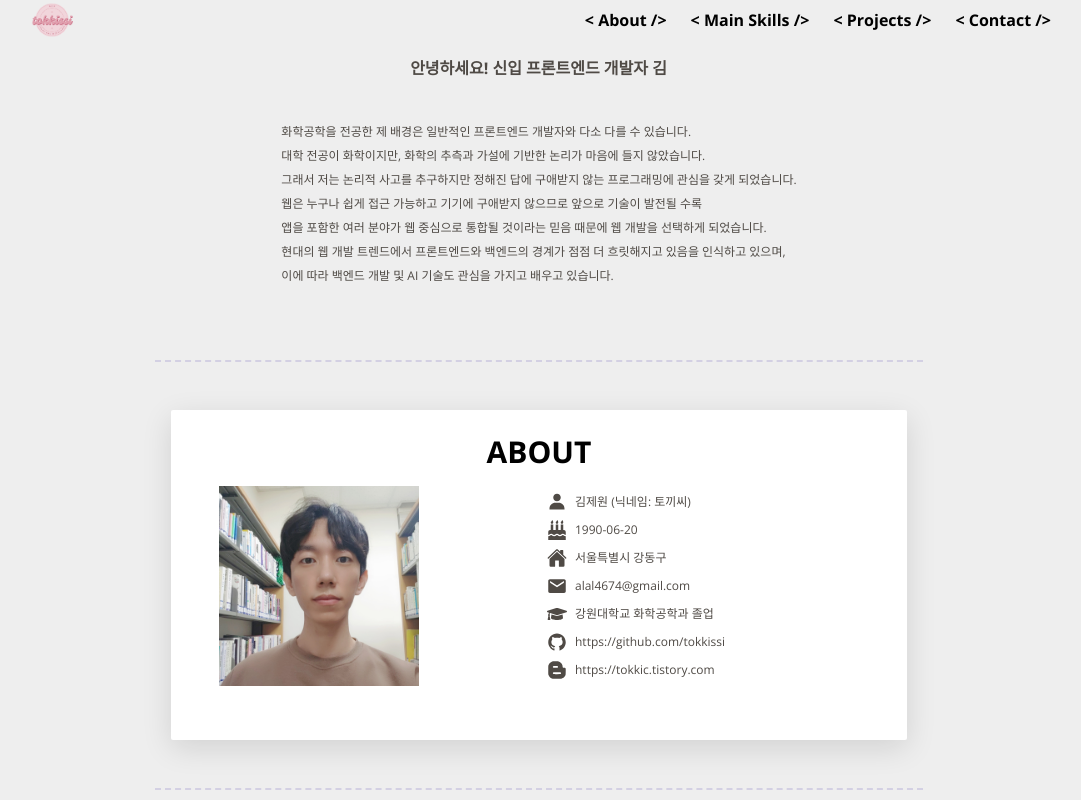
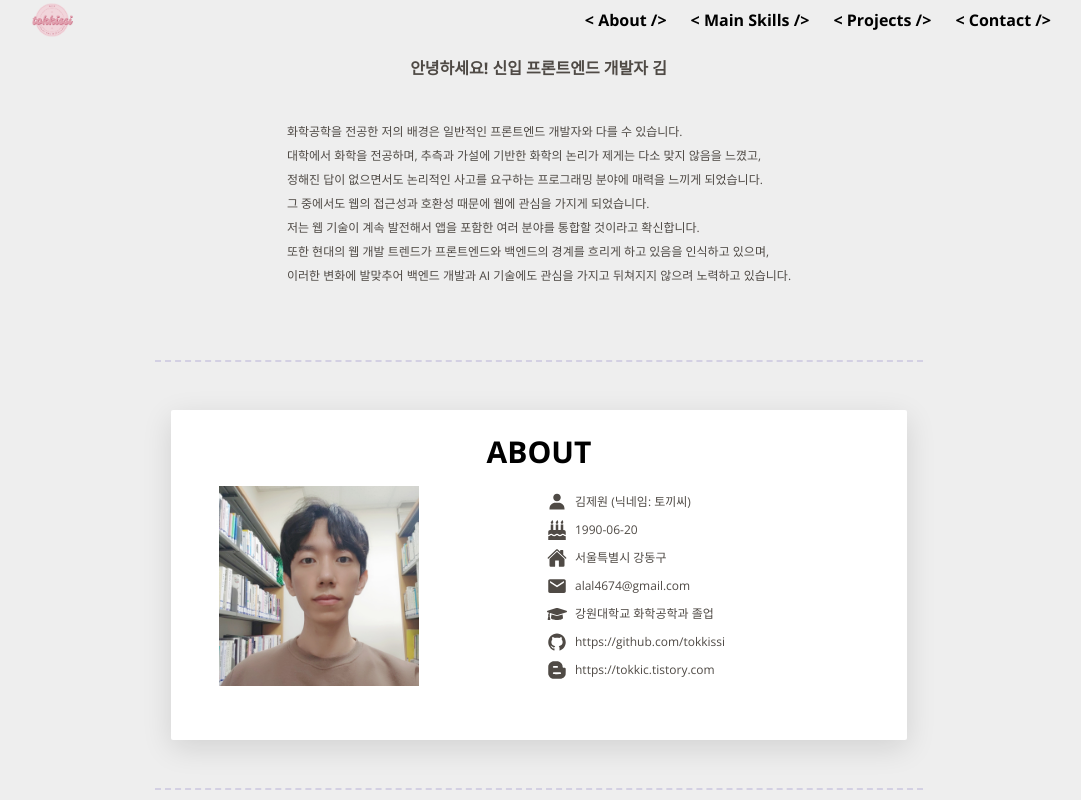
Before and after one commit to tokkissi/portfolio_2023, a Next.js app: page / in a window 1280 px wide. Shown: the top 800 px of the page, without its empty margins (101-1182 px from the left). Built offline with nearby package versions, Linux system fonts and the light colour scheme.

Commit message:
chore: update Intro text

```diff
--- a/src/app/components/Intro.tsx
+++ b/src/app/components/Intro.tsx
@@ -1,13 +1,13 @@
 import React from "react";
 
 export default function Intro() {
-  const introText = `화학공학을 전공한 제 배경은 일반적인 프론트엔드 개발자와 다소 다를 수 있습니다.
-   대학 전공이 화학이지만, 화학의 추측과 가설에 기반한 논리가 마음에 들지 않았습니다.
-   그래서 저는 논리적 사고를 추구하지만 정해진 답에 구애받지 않는 프로그래밍에 관심을 갖게 되었습니다.
-   웹은 누구나 쉽게 접근 가능하고 기기에 구애받지 않으므로 앞으로 기술이 발전될 수록
-   앱을 포함한 여러 분야가 웹 중심으로 통합될 것이라는 믿음 때문에 웹 개발을 선택하게 되었습니다.
-   현대의 웹 개발 트렌드에서 프론트엔드와 백엔드의 경계가 점점 더 흐릿해지고 있음을 인식하고 있으며,
-   이에 따라 백엔드 개발 및 AI 기술도 관심을 가지고 배우고 있습니다.
+  const introText = `화학공학을 전공한 저의 배경은 일반적인 프론트엔드 개발자와 다를 수 있습니다.
+  대학에서 화학을 전공하며, 추측과 가설에 기반한 화학의 논리가 제게는 다소 맞지 않음을 느꼈고,
+  정해진 답이 없으면서도 논리적인 사고를 요구하는 프로그래밍 분야에 매력을 느끼게 되었습니다.
+  그 중에서도 웹의 접근성과 호환성 때문에 웹에 관심을 가지게 되었습니다.
+  저는 웹 기술이 계속 발전해서 앱을 포함한 여러 분야를 통합할 것이라고 확신합니다.
+  또한 현대의 웹 개발 트렌드가 프론트엔드와 백엔드의 경계를 흐리게 하고 있음을 인식하고 있으며,
+  이러한 변화에 발맞추어 백엔드 개발과 AI 기술에도 관심을 가지고 뒤쳐지지 않으려 노력하고 있습니다.
    `;
 
   const formattedDescription = introText.split("\n").map((line, index) => (
```
